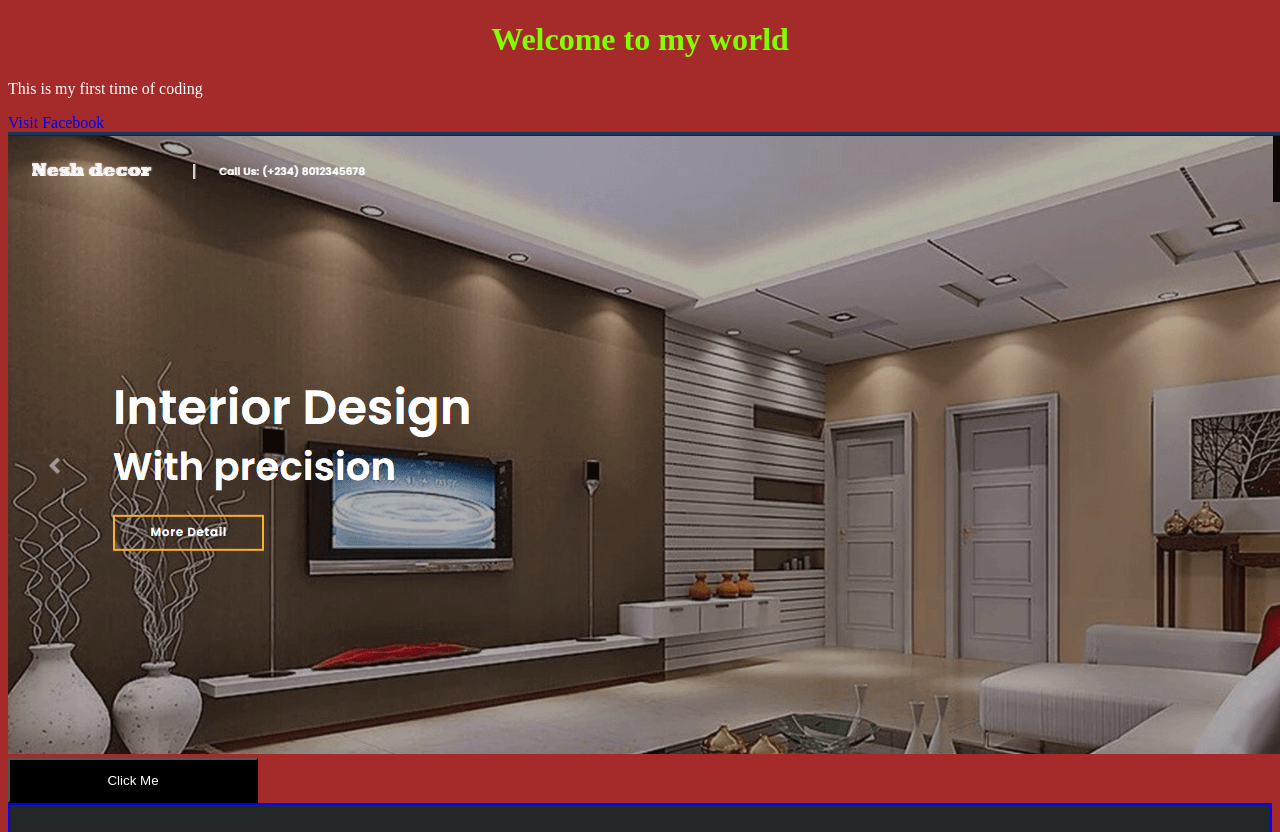
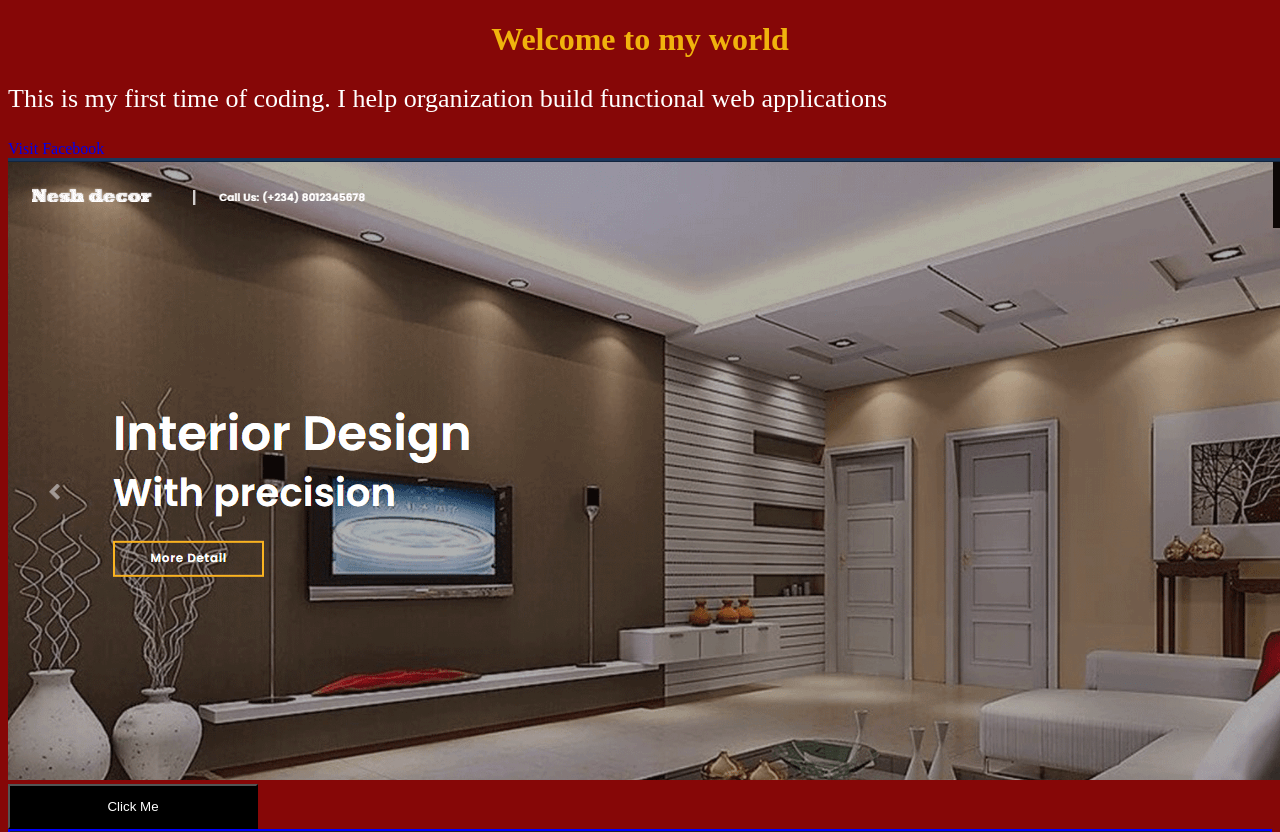
Before and after one commit to jamesoyanna/my-work, a plain HTML site: page index.html in a window 1280 px wide. Shown: the top 832 px of the page. Drawn offline with Linux system fonts and the light colour scheme; files whose address does not match are found by name.

Commit message:
I changed the color of header

```diff
--- a/index.html
+++ b/index.html
@@ -9,7 +9,7 @@
 <body>
     <h1>Welcome to my world</h1>
 
-    <p>This is my first time of coding</p>
+    <p>This is my first time of coding. I help organization build functional web applications</p>
 
 <a href="www.facebook.com">Visit Facebook</a>
 
--- a/style.css
+++ b/style.css
@@ -1,15 +1,16 @@
 body{
-    background: brown;
+    background: rgb(134, 7, 7);
 }
 
 h1{
-    color: chartreuse;
+    color: #f0b30d;
     text-align: center;
 
 }
 
 p{
     color: #ffffff;
+    font-size: 26px;
 }
 
 
```
